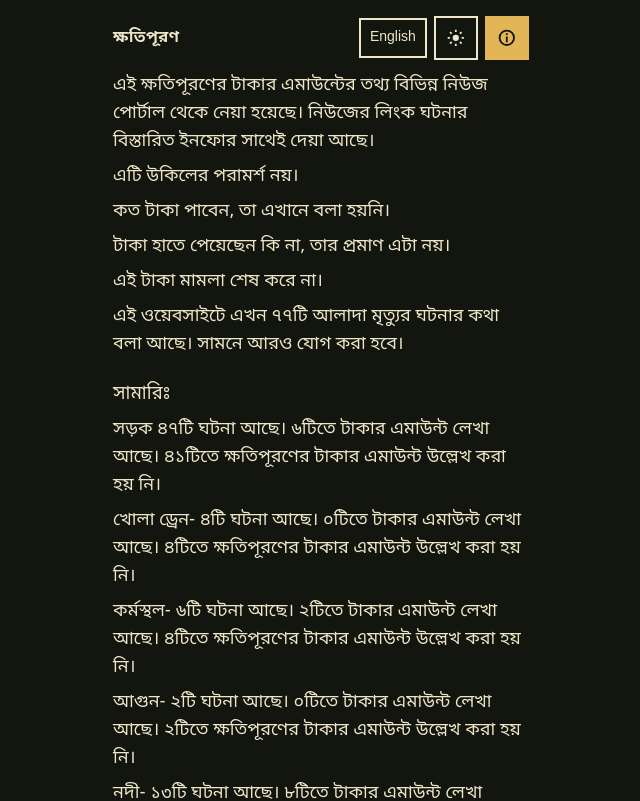
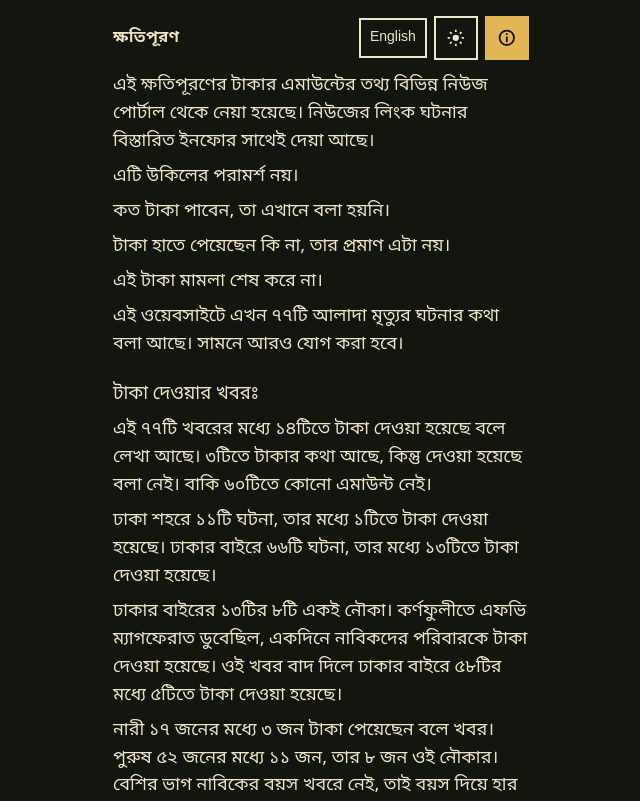
Before and after one commit to asifvibes/khotipuron, a Next.js app: page /method in a window 1280 px wide. Shown: the top 801 px of the page, without its empty margins (319-959 px from the left). Built offline with nearby package versions, Linux system fonts and the light colour scheme; no server answers.

Commit message:
State what these stories show about payments in and outside Dhaka.

```diff
--- a/src/components/method-screen.tsx
+++ b/src/components/method-screen.tsx
@@ -2,7 +2,7 @@
 
 import { TopBar, usePrefs } from "@/components/prefs";
 import { cases } from "@/data/cases";
-import { sceneCounts, sceneLabel, toBnDigits } from "@/data/logic";
+import { sceneCounts, sceneLabel, settlementLines, toBnDigits } from "@/data/logic";
 import type { Lang } from "@/data/types";
 
 const FACEBOOK = "https://www.facebook.com/khotipuronUpdate/";
@@ -17,6 +17,7 @@ const BN = {
   summary: "সামারিঃ",
   sections:
     "সড়ক, খোলা ড্রেন, কর্মস্থল, আগুন, নদী, রেল এবং অবহেলা এই কয়টা সেকশন আপাতত এড করা আছে, ফিউচারে আরও এড করা যেতে পারে।",
+  settlement: "টাকা দেওয়ার খবরঃ",
   kindsLabel: "টাকার ধরনঃ",
   kinds: [
     "দাবি",
@@ -41,6 +42,7 @@ const EN = {
   summary: "Summary:",
   sections:
     "Road, open drain, workplace, fire, river, rail, and negligence are the sections added for now. More may be added later.",
+  settlement: "Stories where money was handed over:",
   kindsLabel: "Kinds of money:",
   kinds: [
     "Demanded",
@@ -92,6 +94,12 @@ export function MethodScreen() {
       <p className="lead">{copy.proof}</p>
       <p className="lead">{copy.case}</p>
       <p className="lead">{totalLine(lang)}</p>
+      <h2 className="section">{copy.settlement}</h2>
+      {settlementLines(cases, lang).map((line) => (
+        <p className="lead" key={line}>
+          {line}
+        </p>
+      ))}
       <h2 className="section">{copy.summary}</h2>
       {scenes.map((line) => (
         <p className="lead" key={line}>
--- a/src/data/logic.ts
+++ b/src/data/logic.ts
@@ -297,6 +297,64 @@ export function portraitOf(row: CaseRow): { url: string; creditEn: string; credi
   return image;
 }
 
+export function inDhakaCity(row: CaseRow): boolean {
+  const cleaned = (row.locationEn ?? "").replace(/Dhaka-[A-Za-z]+/g, "");
+  return /\bDhaka\b/.test(cleaned);
+}
+
+export function settlementLines(rows: CaseRow[], lang: Lang): string[] {
+  const paid = rows.filter((row) => row.paid === true);
+  const mentioned = rows.filter((row) => row.amountBdt != null && row.paid !== true);
+  const none = rows.length - paid.length - mentioned.length;
+  const dhaka = rows.filter(inDhakaCity);
+  const outside = rows.filter((row) => !inDhakaCity(row));
+  const dhakaPaid = dhaka.filter((row) => row.paid === true).length;
+  const outsidePaid = outside.filter((row) => row.paid === true).length;
+  const boat = paid.filter((row) => row.id.includes("magferat"));
+  const outsideWithoutBoat = outside.filter((row) => !row.id.includes("magferat"));
+  const outsidePaidWithoutBoat = outsideWithoutBoat.filter((row) => row.paid === true).length;
+  const women = rows.filter((row) => row.sex === "female");
+  const men = rows.filter((row) => row.sex === "male");
+  const womenPaid = women.filter((row) => row.paid === true).length;
+  const menPaid = men.filter((row) => row.paid === true).length;
+  const road = rows.filter((row) => row.scene === "road");
+  const roadPaid = road.filter((row) => row.paid === true).length;
+  const riverPaid = rows.filter((row) => row.scene === "river" && row.paid === true).length;
+  const quietScenes = (["open_drain", "fire", "rail"] as SceneType[]).filter(
+    (scene) => !rows.some((row) => row.scene === scene && row.paid === true),
+  );
+
+  const bn = (value: number) => toBnDigits(String(value));
+  if (lang === "bn") {
+    const lines = [
+      `এই ${bn(rows.length)}টি খবরের মধ্যে ${bn(paid.length)}টিতে টাকা দেওয়া হয়েছে বলে লেখা আছে। ${bn(mentioned.length)}টিতে টাকার কথা আছে, কিন্তু দেওয়া হয়েছে বলা নেই। বাকি ${bn(none)}টিতে কোনো এমাউন্ট নেই।`,
+      `ঢাকা শহরে ${bn(dhaka.length)}টি ঘটনা, তার মধ্যে ${bn(dhakaPaid)}টিতে টাকা দেওয়া হয়েছে। ঢাকার বাইরে ${bn(outside.length)}টি ঘটনা, তার মধ্যে ${bn(outsidePaid)}টিতে টাকা দেওয়া হয়েছে।`,
+      `ঢাকার বাইরের ${bn(outsidePaid)}টির ${bn(boat.length)}টি একই নৌকা। কর্ণফুলীতে এফভি ম্যাগফেরাত ডুবেছিল, একদিনে নাবিকদের পরিবারকে টাকা দেওয়া হয়েছে। ওই খবর বাদ দিলে ঢাকার বাইরে ${bn(outsideWithoutBoat.length)}টির মধ্যে ${bn(outsidePaidWithoutBoat)}টিতে টাকা দেওয়া হয়েছে।`,
+      `নারী ${bn(women.length)} জনের মধ্যে ${bn(womenPaid)} জন টাকা পেয়েছেন বলে খবর। পুরুষ ${bn(men.length)} জনের মধ্যে ${bn(menPaid)} জন, তার ${bn(boat.filter((row) => row.sex === "male").length)} জন ওই নৌকার। বেশির ভাগ নাবিকের বয়স খবরে নেই, তাই বয়স দিয়ে হার বলা যাচ্ছে না।`,
+      `সড়কে ${bn(road.length)}টির মধ্যে ${bn(roadPaid)}টিতে টাকা দেওয়া হয়েছে। নদীতে টাকা পাওয়ার ${bn(riverPaid)}টি খবরের সবই ওই একটি নৌকা।`,
+    ];
+    if (quietScenes.length) {
+      const names = quietScenes.map((scene) => sceneLabel[scene].bn).join(", ");
+      lines.push(`খোলা ড্রেন, আগুন আর রেলের খবরে এই ফাইলে টাকা দেওয়ার কথা নেই। সেগুলো: ${names}।`);
+    }
+    lines.push("ঢাকা বলতে খবরে ঘটনাস্থল ঢাকা শহর। ঢাকার নামে মহাসড়ক অন্য জেলায় হলে সেটা ঢাকার বাইরে। এটা দেশের সব মৃত্যু নয়, শুধু এখানে থাকা খবর।");
+    return lines;
+  }
+
+  const lines = [
+    `Of these ${rows.length} stories, ${paid.length} say the money was handed over. ${mentioned.length} name an amount but do not say it was paid. The other ${none} name no amount.`,
+    `Inside Dhaka city: ${dhaka.length} deaths, ${dhakaPaid} with money handed over. Outside Dhaka: ${outside.length} deaths, ${outsidePaid} with money handed over.`,
+    `${boat.length} of those ${outsidePaid} outside payments are one boat. FV Magferat sank on the Karnaphuli, and the crew's families were paid on one day. Without that story, ${outsidePaidWithoutBoat} of ${outsideWithoutBoat.length} deaths outside Dhaka say money was handed over.`,
+    `${womenPaid} of ${women.length} women, and ${menPaid} of ${men.length} men, are reported as paid. ${boat.filter((row) => row.sex === "male").length} of the men were on that boat. Most of the crew's ages are not in the articles, so a rate by age cannot be stated.`,
+    `${roadPaid} of ${road.length} road deaths say money was handed over. All ${riverPaid} paid river stories are that one boat.`,
+  ];
+  if (quietScenes.length) {
+    lines.push(`In this file, open drain, fire, and rail name no payment. Those sections: ${quietScenes.map((scene) => sceneLabel[scene].en).join(", ")}.`);
+  }
+  lines.push("Dhaka means the article places the death in Dhaka city. A highway named Dhaka in another district counts as outside. This is only the stories collected here, not every death in the country.");
+  return lines;
+}
+
 export function sceneCounts(rows: CaseRow[]) {
   const scenes = Object.keys(sceneLabel) as SceneType[];
   return scenes.map((scene) => {
```
